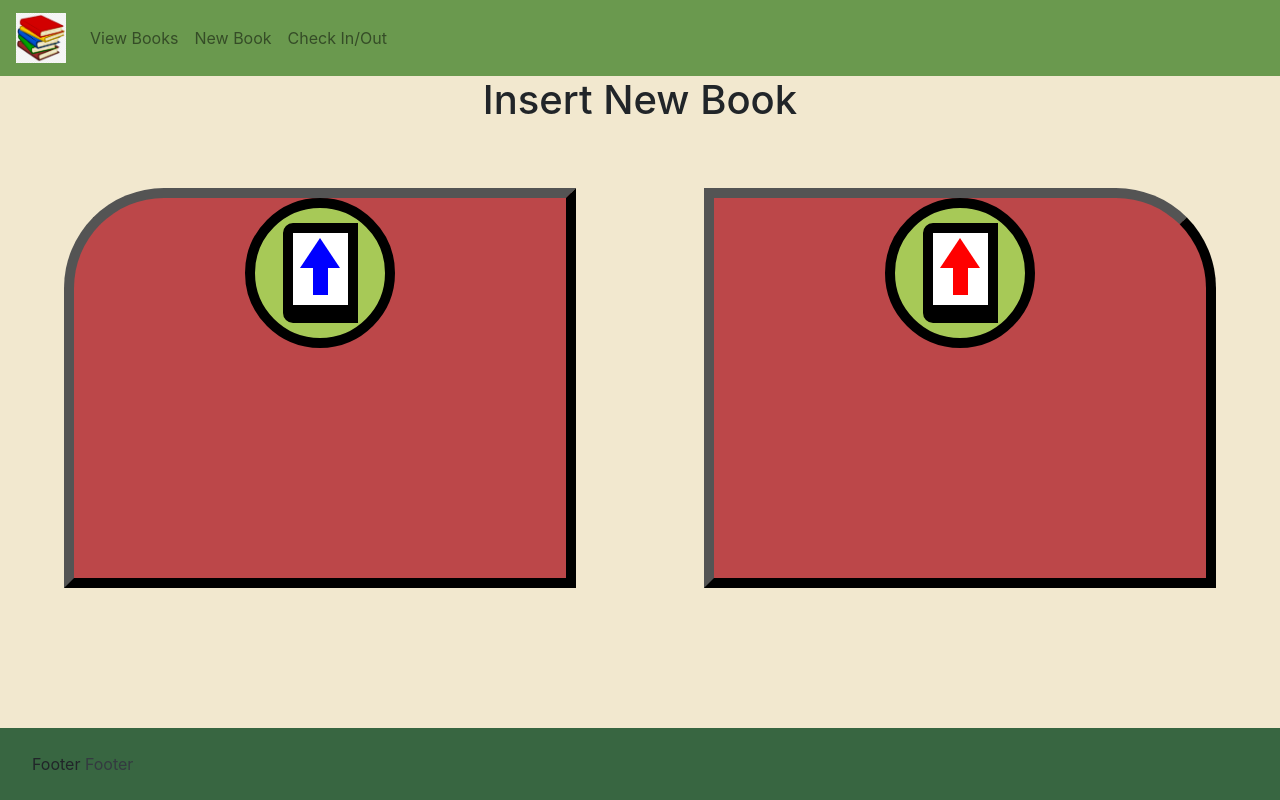
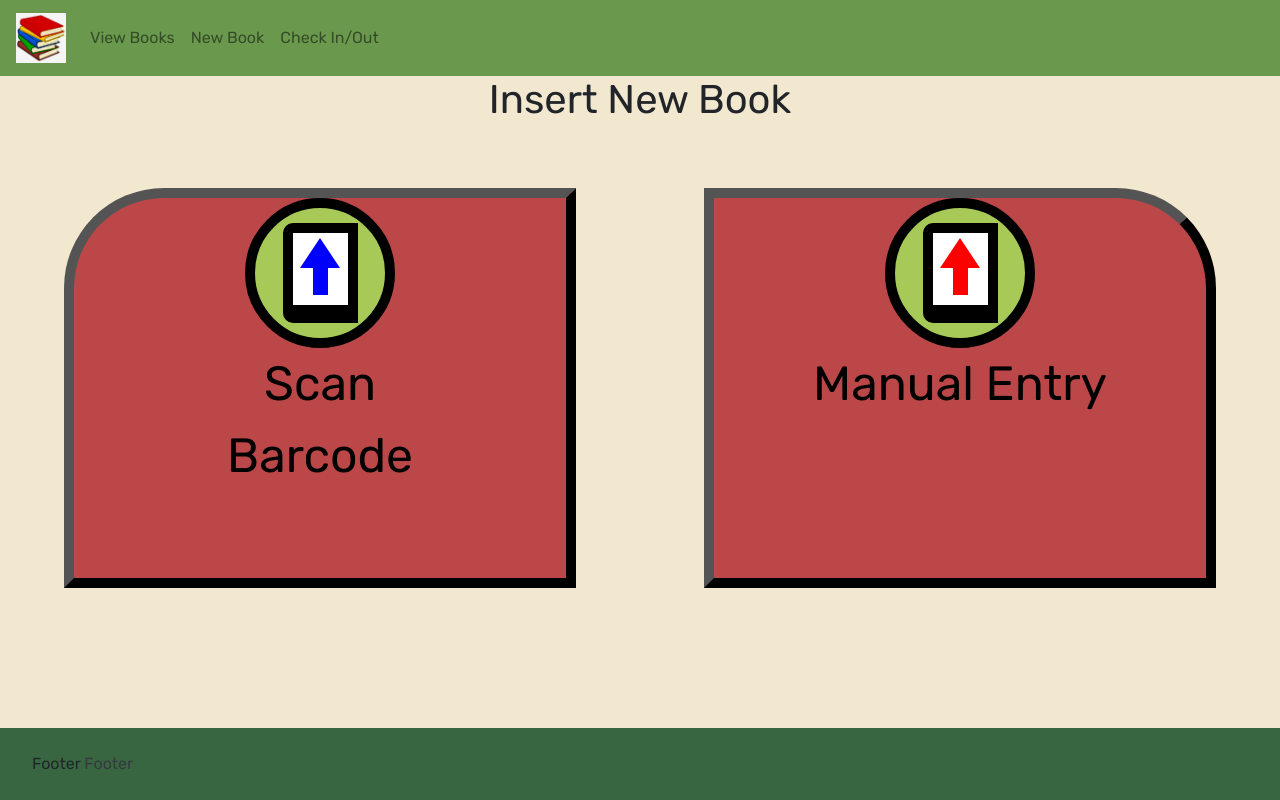
Before and after one commit to mccorxyz/minnehack-2023, a Django app: page /library/new in a window 1280 px wide. Run offline with Django 4.2, Linux system fonts and the light colour scheme; some libraries are stand-ins or nearby versions.

Commit message:
google fonts and reduce font size

```diff
--- a/library_project/library/templates/library/home.html
+++ b/library_project/library/templates/library/home.html
@@ -31,7 +31,7 @@ $(document).ready(function(){
       </div>
     </div>
     <div class="textBox">
-      Check Out A Book
+      Check Out
     </div>
   </button>
   <button class="returnButton buttons" data-toggle="modal" data-target="#manualModal">
@@ -43,7 +43,7 @@ $(document).ready(function(){
       </div>
     </div>
     <div class="textBox">
-      Return A Book
+      Return
     </div>
   </button>
 </div>
--- a/library_project/library/templates/library/new-book.html
+++ b/library_project/library/templates/library/new-book.html
@@ -33,6 +33,9 @@ $(document).ready(function(){
 		        <div class="bottomIconBox"></div>
 		      </div>
 		    </div>
+			<div class="textBox">
+				Scan Barcode
+			</div>
 		  </button>
 
 
@@ -43,6 +46,9 @@ $(document).ready(function(){
 		        <div class="iconBottomArrow returnArrow" style="background-color: red;"></div>
 		        <div class="bottomIconBox"></div>
 		      </div>
+		    </div>
+			<div class="textBox">
+				Manual Entry
 		    </div>
 		  </button>
 		  </div>
--- a/library_project/website/static/website/background.css
+++ b/library_project/website/static/website/background.css
@@ -1,3 +1,4 @@
-html, body{
+html, body {
 	background-color: #F2E8CF;
+	font-family: 'Rubik', sans-serif;
 }
--- a/library_project/website/static/website/buttons.css
+++ b/library_project/website/static/website/buttons.css
@@ -21,7 +21,7 @@
     margin-right: 5%;
     padding: none;
 
-    font-size: 64px;
+    font-size: 3em;
     font: bold;
 }
 
--- a/library_project/website/templates/base.html
+++ b/library_project/website/templates/base.html
@@ -8,6 +8,9 @@
   {% bootstrap_javascript %}
   <link rel="stylesheet" href="{% static 'website/background.css' %}">
   <link rel="stylesheet" href="https://cdn.jsdelivr.net/npm/bootstrap@4.3.1/dist/css/bootstrap.min.css" integrity="sha384-ggOyR0iXCbMQv3Xipma34MD+dH/1fQ784/j6cY/iJTQUOhcWr7x9JvoRxT2MZw1T" crossorigin="anonymous">
+  <link rel="preconnect" href="https://fonts.googleapis.com">
+  <link rel="preconnect" href="https://fonts.gstatic.com" crossorigin>
+  <link href="https://fonts.googleapis.com/css2?family=Rubik&display=swap" rel="stylesheet">
 </head>
 <body>
 
```
